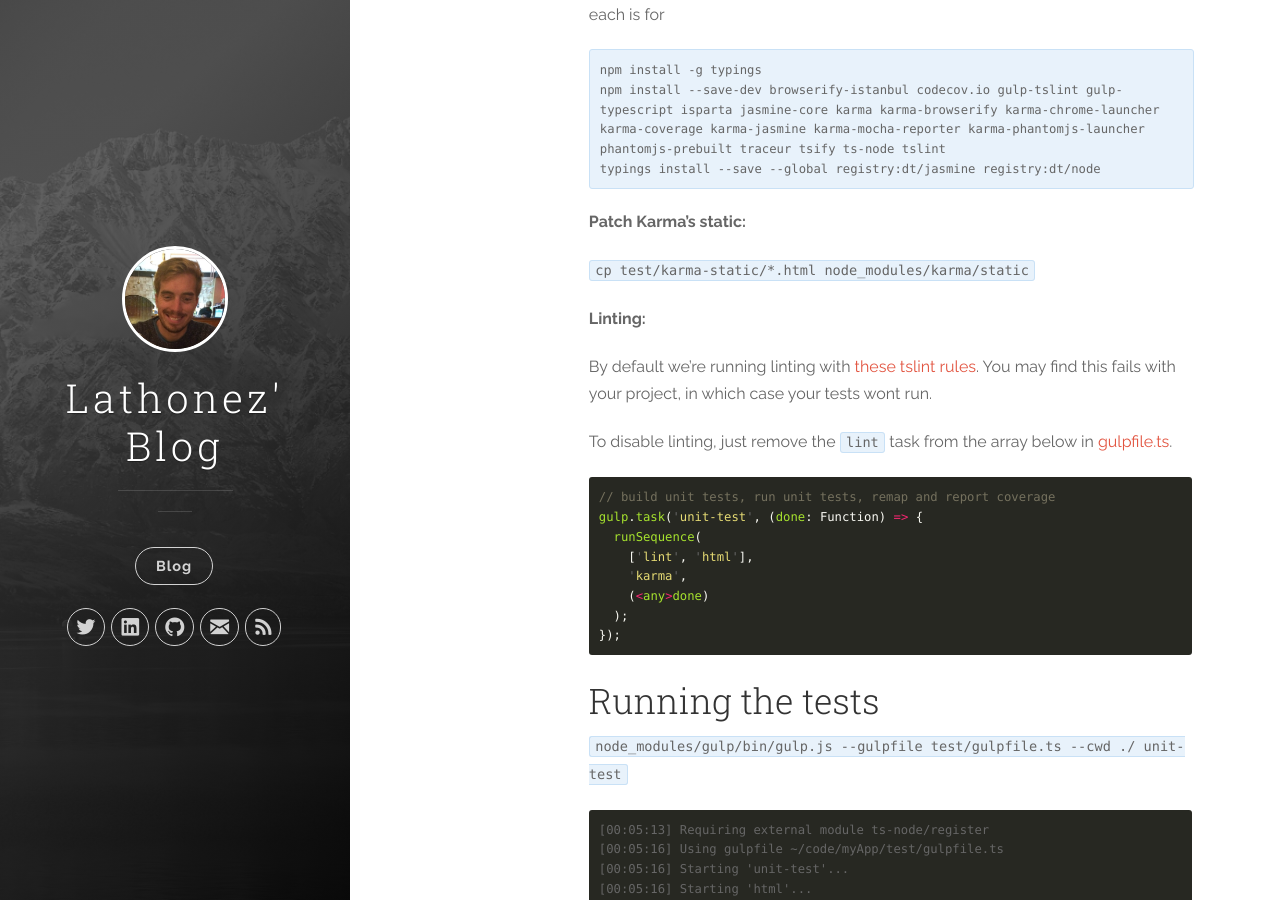
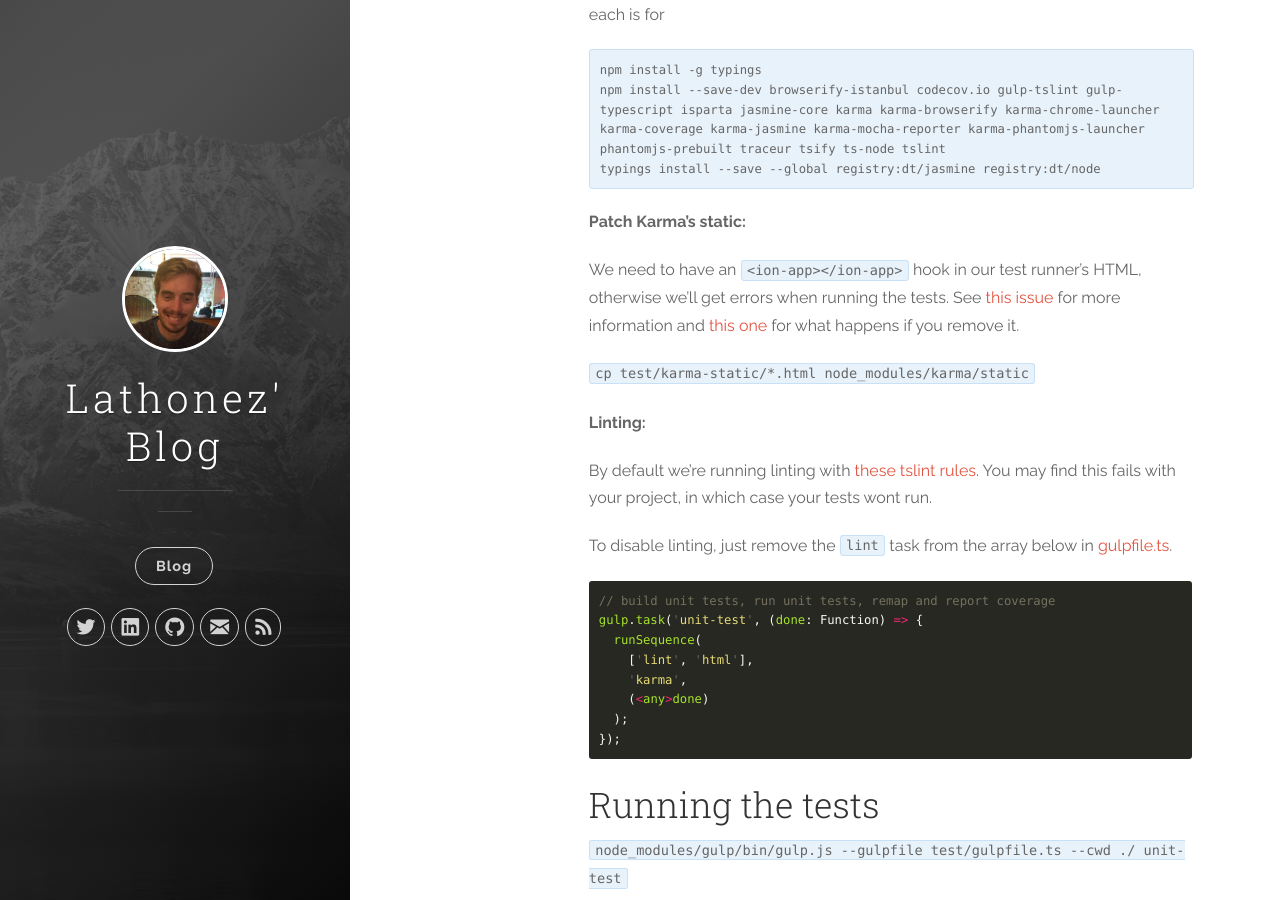
Before and after one commit to lathonez/lathonez.github.io, a Jekyll site: the page built from _posts/2016-02-21-ionic-2-unit-testing.markdown, in a window 1280 px wide and 900 px high, scrolled down 4310 px. Built offline with Jekyll 4.4.1, drawn with Linux system fonts in a browser that asks for light colours; nearby versions of some CDN libraries.

Commit message:
info for patching karma

```diff
--- a/_posts/2016-02-21-ionic-2-unit-testing.markdown
+++ b/_posts/2016-02-21-ionic-2-unit-testing.markdown
@@ -169,6 +169,8 @@ typings install --save --global registry:dt/jasmine registry:dt/node</code>
 
 **Patch Karma's static:**
 
+We need to have an `<ion-app></ion-app>` hook in our test runner's HTML, otherwise we'll get errors when running the tests. See [this issue][clicker-issue-79] for more information and [this one][clicker-issue-99] for what happens if you remove it.
+
 `cp test/karma-static/*.html node_modules/karma/static`
 
 **Linting:**
@@ -327,6 +329,7 @@ FAQ
 [clicker-issue-38]:   https://github.com/lathonez/clicker/issues/38
 [clicker-issue-65]:   https://github.com/lathonez/clicker/issues/65
 [clicker-issue-79]:   https://github.com/lathonez/clicker/issues/79
+[clicker-issue-99]:   https://github.com/lathonez/clicker/issues/99
 [clicker-issue-new]:  https://github.com/lathonez/clicker/issues/new
 [clicker-deps]:       https://github.com/lathonez/clicker#dependencies
 [clicker-repo]:       http://github.com/lathonez/clicker
```
